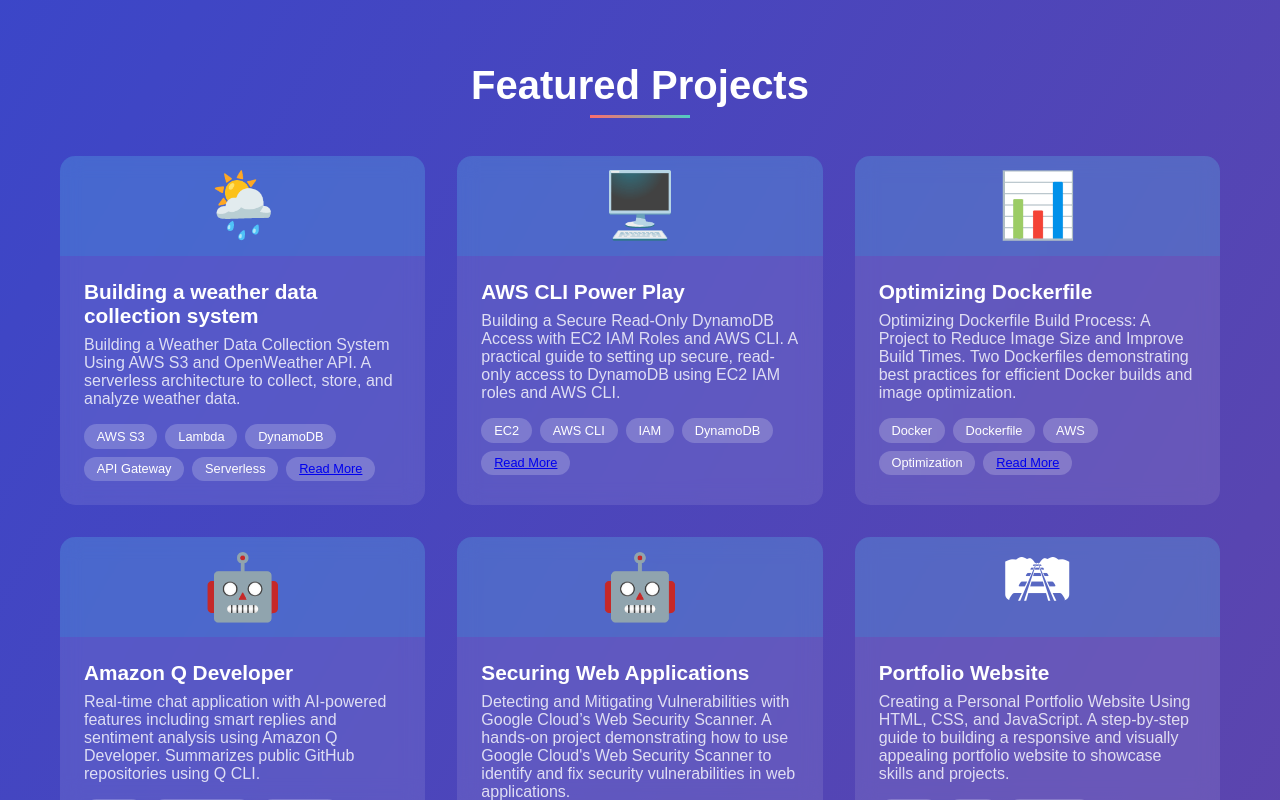
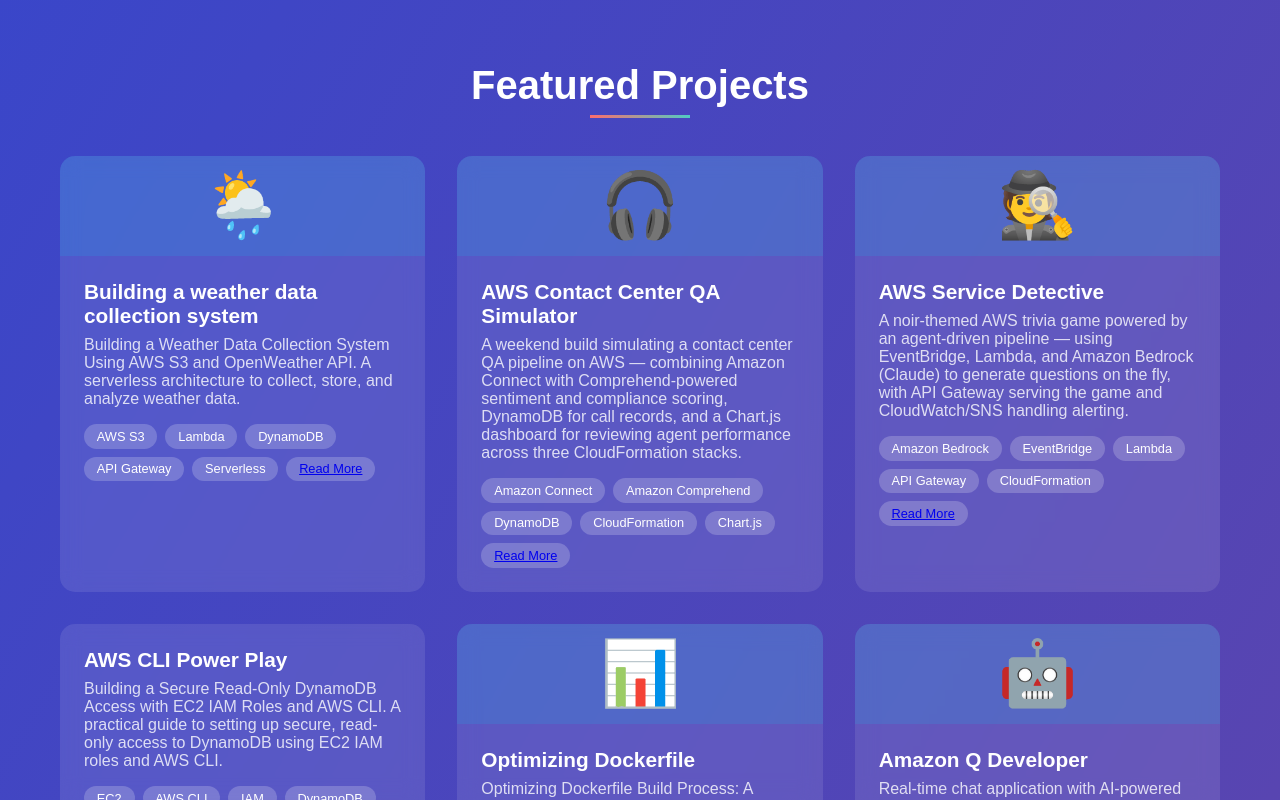
Before and after one commit to DevABM/cloud-challenge-website, a plain HTML site: page index.html in a window 1280 px wide. Shown: the part 2000-2800 px from the top of the page. Drawn offline with Linux system fonts and the light colour scheme; no server answers.

Commit message:
Revise project details and add new entries
Updated project descriptions and added new projects to showcase AWS-related work.

```diff
--- a/index.html
+++ b/index.html
@@ -40,7 +40,7 @@
 
         <div class="hero-content">
             <h1>Amudha Balamurugan</h1>
-            <p>Cloud Data Engineer | AWS Solutions Architect</p>
+            <p>Cloud Data Engineer </p>
             <a href="https://www.linkedin.com/in/amudhabalamurugan/" class="cta-button">Get In Touch</a>
         </div>
 
@@ -132,7 +132,40 @@
                     </div>
                 </div>
                 <div class="project-card">
-                    <div class="project-image"> 🖥️ </div>
+                    <div class="project-image">🎧</div>
+                     <div class="project-info">
+                        <h3 class="project-title">AWS Contact Center QA Simulator</h3>
+                        <p class="project-description">
+                            A weekend build simulating a contact center QA pipeline on AWS — combining Amazon Connect with Comprehend-powered sentiment and compliance scoring, DynamoDB for call records, and a Chart.js dashboard for reviewing agent performance across three CloudFormation stacks.
+                        </p>
+                        <div class="project-tech">
+                            <span class="tech-tag">Amazon Connect</span>
+                            <span class="tech-tag">Amazon Comprehend</span>
+                            <span class="tech-tag">DynamoDB</span>
+                            <span class="tech-tag">CloudFormation</span>
+                            <span class="tech-tag">Chart.js</span>
+                            <a href="https://builder.aws.com/content/3I2Jl6w6RLi0L7VkGGGJqAtNICb/building-an-aws-contact-center-qa-simulator-a-weekend-learning-project" class="tech-tag">Read More</a>
+                        </div>
+                    </div>
+                </div>
+                <div class="project-card">
+                    <div class="project-image">🕵️</div>
+                     <div class="project-info">
+                        <h3 class="project-title">AWS Service Detective</h3>
+                        <p class="project-description">
+                            A noir-themed AWS trivia game powered by an agent-driven pipeline — using EventBridge, Lambda, and Amazon Bedrock (Claude) to generate questions on the fly, with API Gateway serving the game and CloudWatch/SNS handling alerting.
+                        </p>
+                        <div class="project-tech">
+                            <span class="tech-tag">Amazon Bedrock</span>
+                            <span class="tech-tag">EventBridge</span>
+                            <span class="tech-tag">Lambda</span>
+                            <span class="tech-tag">API Gateway</span>
+                            <span class="tech-tag">CloudFormation</span>
+                            <a href="https://github.com/DevABM/AWS-Service-Detective" class="tech-tag">Read More</a>
+                        </div>
+                    </div>
+                </div>
+                <div class="project-card">
                     <div class="project-info">
                         <h3 class="project-title">AWS CLI Power Play</h3>
                         <p class="project-description">
```
